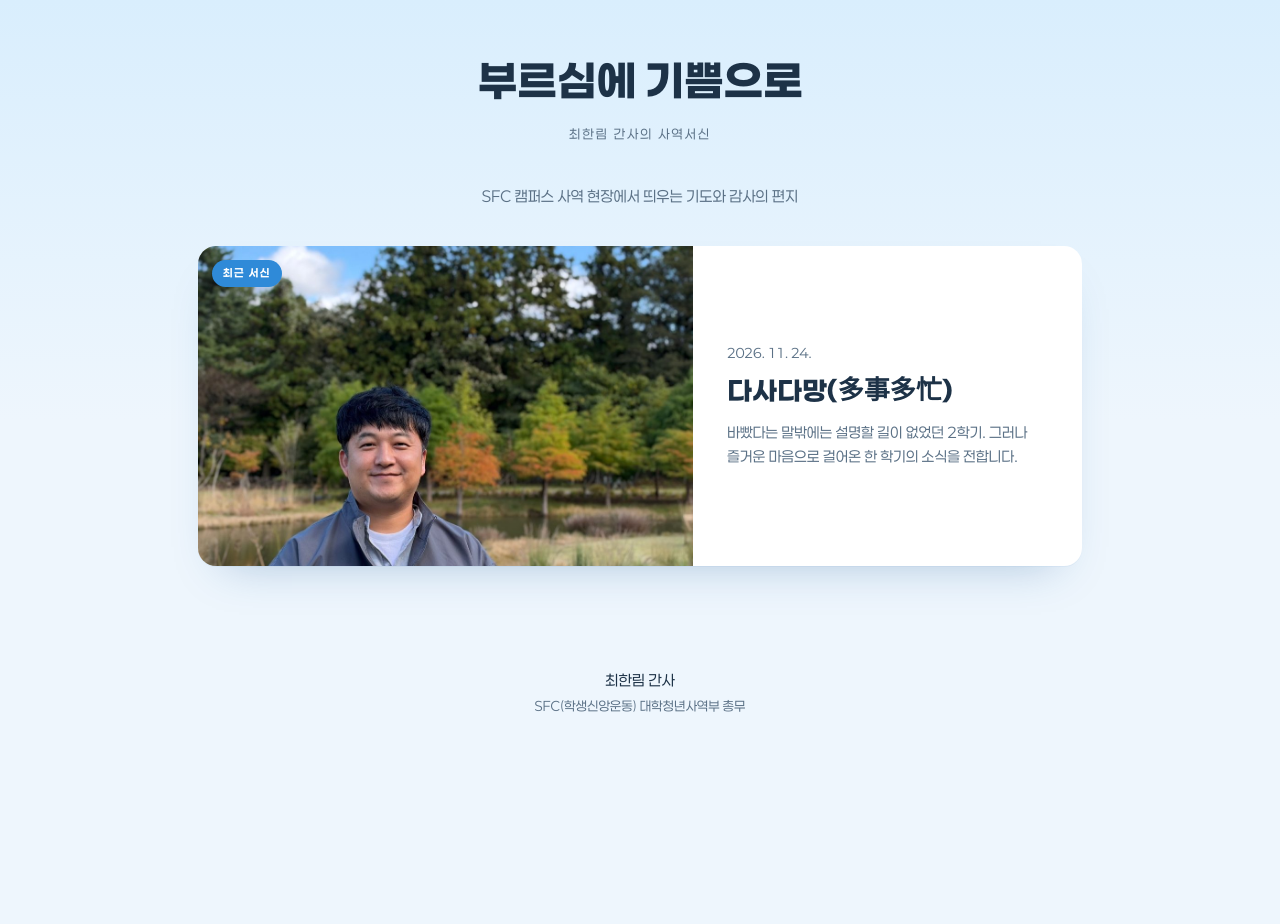
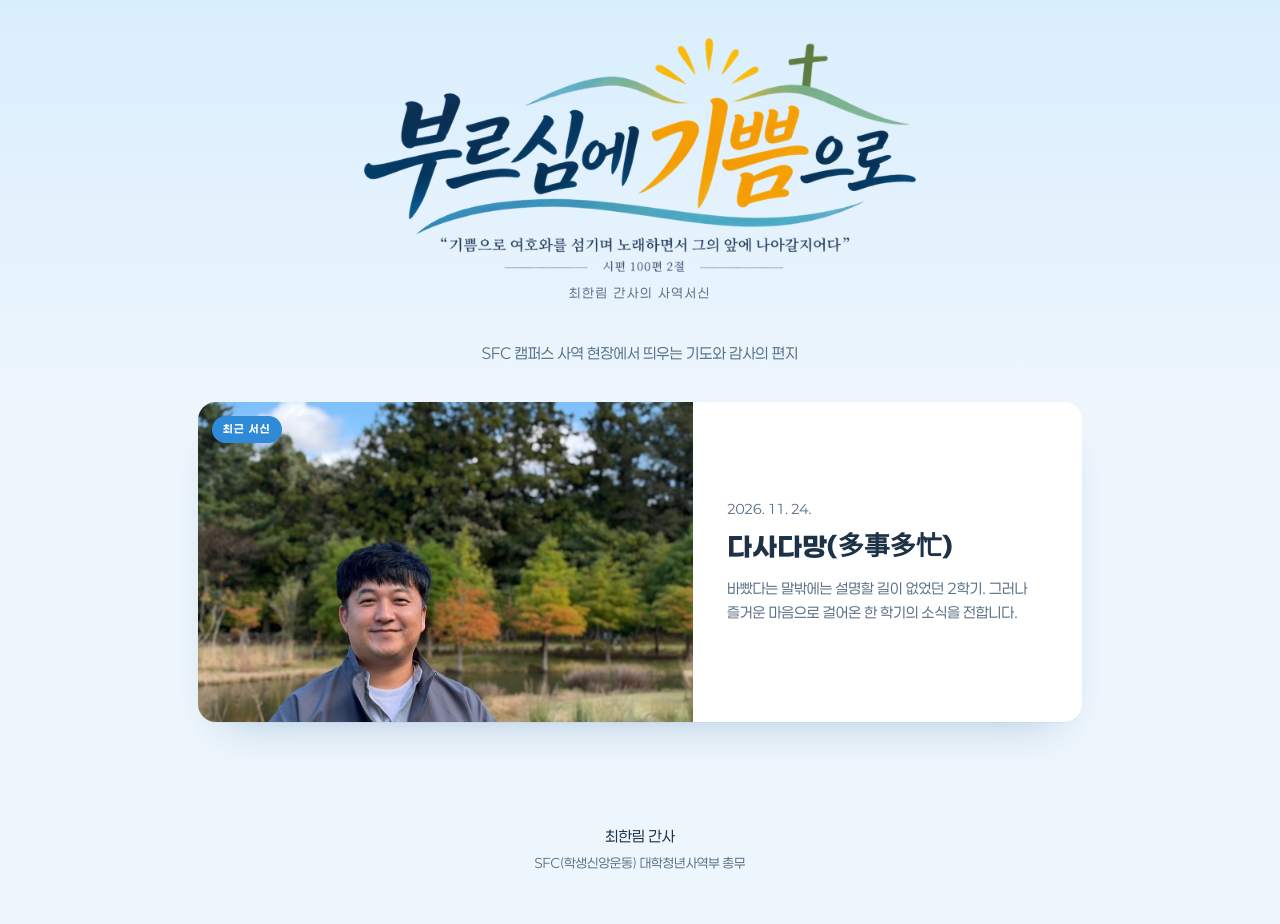
Before and after one commit to hanrimrnf-star/joy-letters, a Jekyll site: the page built from index.html, in a window 1280 px wide. Built offline with Jekyll 4.4.1, drawn with Linux system fonts in a browser that asks for light colours; before the commit the page ends 900 px from its top, so only the background shows below that.

Commit message:
머리 타이틀을 '부르심에 기쁨으로' 로고 이미지로 교체
Co-Authored-By: Claude Opus 5.5 <noreply@anthropic.com>
Claude-Session: https://claude.ai/code/session_011BdVKAczXKux4eFfqEj6QX

```diff
--- a/_layouts/default.html
+++ b/_layouts/default.html
@@ -8,7 +8,7 @@
   <meta property="og:title" content="{% if page.title %}{{ page.title }} · {% endif %}{{ site.title }}">
   <meta property="og:description" content="{% if page.summary %}{{ page.summary }}{% else %}{{ site.description }}{% endif %}">
   <meta property="og:type" content="{% if page.layout == 'letter' %}article{% else %}website{% endif %}">
-  {% if page.cover %}<meta property="og:image" content="{{ page.cover | absolute_url }}">{% endif %}
+  <meta property="og:image" content="{% if page.cover %}{{ page.cover | absolute_url }}{% else %}{{ '/assets/logo.png' | absolute_url }}{% endif %}">
   <link rel="preload" href="{{ '/assets/fonts/GmarketSansBold.woff2' | relative_url }}" as="font" type="font/woff2" crossorigin>
   <link rel="preload" href="{{ '/assets/fonts/Paperlogy-4Regular.woff2' | relative_url }}" as="font" type="font/woff2" crossorigin>
   <link rel="stylesheet" href="{{ '/assets/style.css' | relative_url }}">
@@ -16,7 +16,7 @@
 <body>
   <header class="masthead">
     <a class="brand" href="{{ '/' | relative_url }}">
-      <span class="brand-title">{{ site.title }}</span>
+      <img class="brand-logo" src="{{ '/assets/logo.png' | relative_url }}" alt="{{ site.title }} — 기쁨으로 여호와를 섬기며 노래하면서 그의 앞에 나아갈지어다 (시편 100편 2절)" width="1400" height="604">
       <span class="brand-sub">{{ site.subtitle }}</span>
     </a>
   </header>
--- a/assets/style.css
+++ b/assets/style.css
@@ -28,8 +28,9 @@ a { color: inherit; }
 main { max-width: 920px; margin: 0 auto; padding: 0 18px 72px; }
 
 /* ── 머리 ── */
-.masthead { text-align: center; padding: 48px 22px 24px; }
-.brand { text-decoration: none; display: inline-flex; flex-direction: column; gap: 4px; }
+.masthead { text-align: center; padding: 34px 14px 22px; }
+.brand { text-decoration: none; display: inline-flex; flex-direction: column; align-items: center; gap: 6px; }
+.brand-logo { display: block; width: min(560px, 92vw); height: auto; }
 .brand-title { font-family: var(--title); font-weight: 700; color: var(--ink); font-size: clamp(28px, 6.5vw, 42px); letter-spacing: -0.02em; }
 .brand-sub { font-size: 13px; color: var(--ink-soft); letter-spacing: 0.14em; }
 .intro { text-align: center; color: var(--ink-soft); font-size: 15px; margin: 0 0 36px; }
@@ -197,7 +198,7 @@ main { max-width: 920px; margin: 0 auto; padding: 0 18px 72px; }
 .colophon-support { margin-top: 10px !important; }
 
 @media (max-width: 520px) {
-  .masthead { padding-top: 36px; }
+  .masthead { padding-top: 22px; }
   .deck { gap: 26px; }
   .card > p:not(:has(img)) { font-size: 16.5px; }
   .letter-nav { grid-template-columns: 1fr; }
```
Also changed, not shown: assets/logo.png (added).
